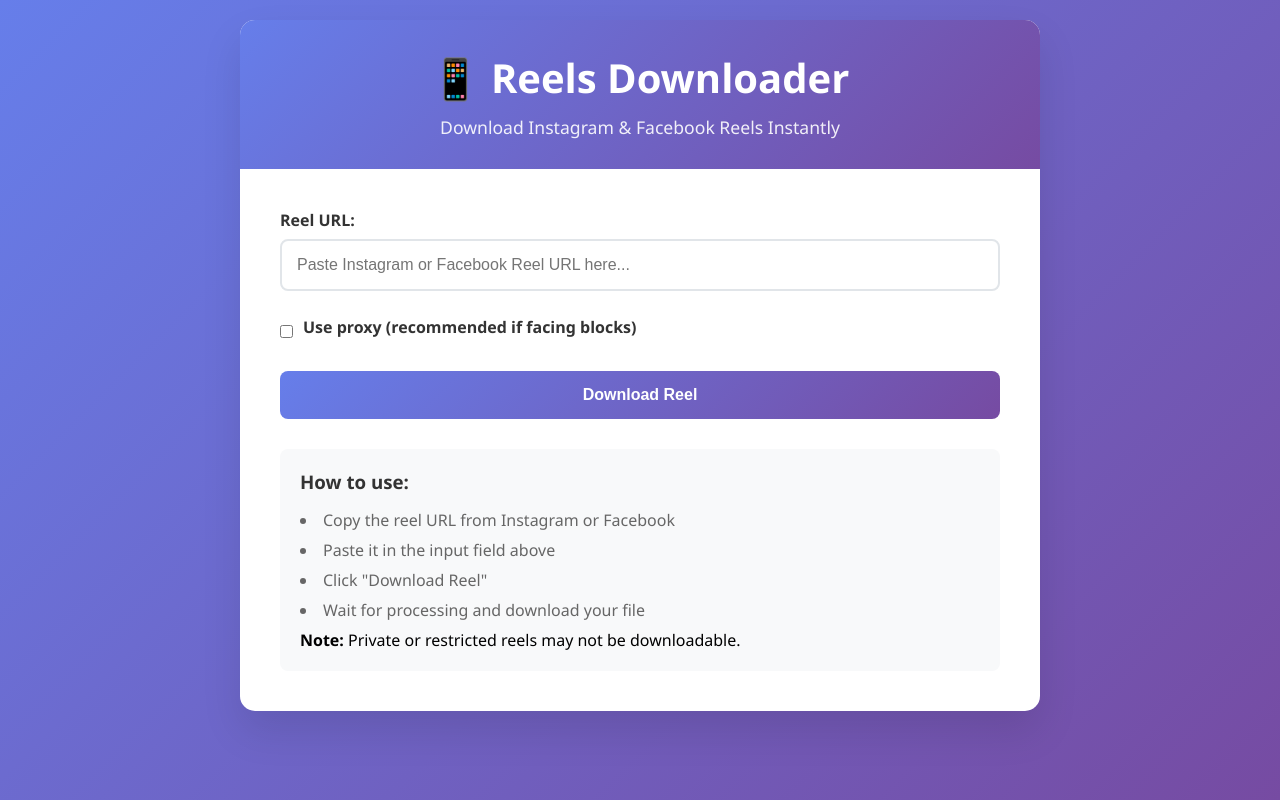
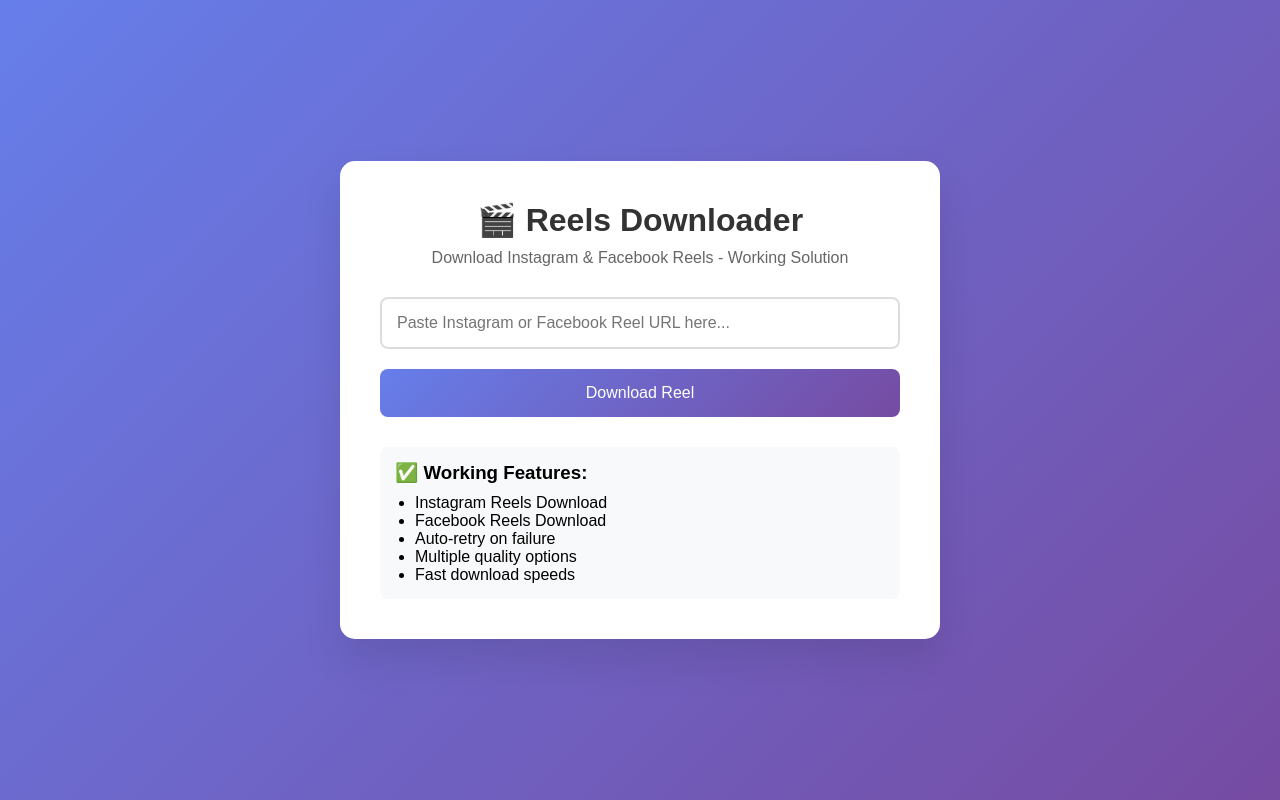
Before and after one commit to artistsir/Deep-music-, a Flask app: page / in a window 1280 px wide. Run offline with Flask 3, Linux system fonts and the light colour scheme; some libraries are stand-ins or nearby versions.

Commit message:
Update index.html

```diff
--- a/templates/index.html
+++ b/templates/index.html
@@ -3,134 +3,82 @@
 <head>
     <meta charset="UTF-8">
     <meta name="viewport" content="width=device-width, initial-scale=1.0">
-    <title>Reels Downloader</title>
+    <title>Reels Downloader - Working Solution</title>
     <style>
-        * {
-            margin: 0;
-            padding: 0;
-            box-sizing: border-box;
-        }
-
+        * { margin: 0; padding: 0; box-sizing: border-box; }
         body {
-            font-family: 'Segoe UI', Tahoma, Geneva, Verdana, sans-serif;
-            background: linear-gradient(135deg, #667eea 0%, #764ba2 100%);
+            font-family: Arial, sans-serif;
+            background: linear-gradient(135deg, #667eea, #764ba2);
             min-height: 100vh;
             padding: 20px;
+            display: flex;
+            align-items: center;
+            justify-content: center;
         }
-
         .container {
-            max-width: 800px;
-            margin: 0 auto;
             background: white;
+            padding: 40px;
             border-radius: 15px;
             box-shadow: 0 20px 40px rgba(0,0,0,0.1);
-            overflow: hidden;
+            max-width: 600px;
+            width: 100%;
         }
-
-        .header {
-            background: linear-gradient(135deg, #667eea 0%, #764ba2 100%);
-            color: white;
-            padding: 30px;
+        h1 {
+            color: #333;
+            margin-bottom: 10px;
             text-align: center;
         }
-
-        .header h1 {
-            font-size: 2.5em;
-            margin-bottom: 10px;
+        .subtitle {
+            color: #666;
+            text-align: center;
+            margin-bottom: 30px;
         }
-
-        .header p {
-            opacity: 0.9;
-            font-size: 1.1em;
+        .input-group {
+            margin-bottom: 20px;
         }
-
-        .content {
-            padding: 40px;
-        }
-
-        .input-group {
-            margin-bottom: 25px;
-        }
-
-        .input-group label {
-            display: block;
-            margin-bottom: 8px;
-            font-weight: 600;
-            color: #333;
-        }
-
-        .input-group input {
+        input[type="url"] {
             width: 100%;
             padding: 15px;
-            border: 2px solid #e1e5e9;
+            border: 2px solid #ddd;
             border-radius: 8px;
             font-size: 16px;
-            transition: border-color 0.3s;
         }
-
-        .input-group input:focus {
+        input[type="url"]:focus {
             outline: none;
             border-color: #667eea;
         }
-
-        .checkbox {
-            display: flex;
-            align-items: center;
-            gap: 10px;
-        }
-
-        .checkbox input {
-            width: auto;
-        }
-
-        .btn {
-            background: linear-gradient(135deg, #667eea 0%, #764ba2 100%);
+        button {
+            width: 100%;
+            padding: 15px;
+            background: linear-gradient(135deg, #667eea, #764ba2);
             color: white;
             border: none;
-            padding: 15px 30px;
             border-radius: 8px;
             font-size: 16px;
-            font-weight: 600;
             cursor: pointer;
             transition: transform 0.2s;
-            width: 100%;
         }
-
-        .btn:hover {
+        button:hover {
             transform: translateY(-2px);
         }
-
-        .btn:disabled {
+        button:disabled {
             opacity: 0.6;
             cursor: not-allowed;
             transform: none;
         }
-
         .result {
-            margin-top: 25px;
-            padding: 20px;
+            margin-top: 20px;
+            padding: 15px;
             border-radius: 8px;
             display: none;
         }
-
-        .success {
-            background: #d4edda;
-            border: 1px solid #c3e6cb;
-            color: #155724;
-        }
-
-        .error {
-            background: #f8d7da;
-            border: 1px solid #f5c6cb;
-            color: #721c24;
-        }
-
+        .success { background: #d4ffd4; border: 1px solid #00ff00; }
+        .error { background: #ffd4d4; border: 1px solid #ff0000; }
         .loading {
             text-align: center;
-            padding: 20px;
+            margin: 20px 0;
             display: none;
         }
-
         .spinner {
             border: 4px solid #f3f3f3;
             border-top: 4px solid #667eea;
@@ -138,14 +86,12 @@
             width: 40px;
             height: 40px;
             animation: spin 1s linear infinite;
-            margin: 0 auto 15px;
+            margin: 0 auto;
         }
-
         @keyframes spin {
             0% { transform: rotate(0deg); }
             100% { transform: rotate(360deg); }
         }
-
         .download-link {
             display: inline-block;
             background: #28a745;
@@ -154,102 +100,56 @@
             border-radius: 5px;
             text-decoration: none;
             margin-top: 10px;
-            transition: background 0.3s;
-        }
-
-        .download-link:hover {
-            background: #218838;
-        }
-
-        .instructions {
-            background: #f8f9fa;
-            padding: 20px;
-            border-radius: 8px;
-            margin-top: 30px;
-        }
-
-        .instructions h3 {
-            margin-bottom: 15px;
-            color: #333;
-        }
-
-        .instructions ul {
-            list-style-position: inside;
-            color: #666;
-        }
-
-        .instructions li {
-            margin-bottom: 8px;
         }
     </style>
 </head>
 <body>
     <div class="container">
-        <div class="header">
-            <h1>📱 Reels Downloader</h1>
-            <p>Download Instagram & Facebook Reels Instantly</p>
+        <h1>🎬 Reels Downloader</h1>
+        <p class="subtitle">Download Instagram & Facebook Reels - Working Solution</p>
+
+        <div class="input-group">
+            <input type="url" id="reelUrl" placeholder="Paste Instagram or Facebook Reel URL here..." required>
         </div>
 
-        <div class="content">
-            <div class="input-group">
-                <label for="reelUrl">Reel URL:</label>
-                <input
-                    type="url"
-                    id="reelUrl"
-                    placeholder="Paste Instagram or Facebook Reel URL here..."
-                    required
-                >
-            </div>
+        <button onclick="downloadReel()" id="downloadBtn">Download Reel</button>
 
-            <div class="input-group checkbox">
-                <input type="checkbox" id="useProxy">
-                <label for="useProxy">Use proxy (recommended if facing blocks)</label>
-            </div>
+        <div class="loading" id="loading">
+            <div class="spinner"></div>
+            <p>Downloading your reel... Please wait</p>
+        </div>
 
-            <button class="btn" id="downloadBtn" onclick="downloadReel()">
-                Download Reel
-            </button>
+        <div class="result" id="result"></div>
 
-            <div class="loading" id="loading">
-                <div class="spinner"></div>
-                <p>Downloading your reel... This may take a few seconds.</p>
-            </div>
-
-            <div class="result" id="result"></div>
-
-            <div class="instructions">
-                <h3>How to use:</h3>
-                <ul>
-                    <li>Copy the reel URL from Instagram or Facebook</li>
-                    <li>Paste it in the input field above</li>
-                    <li>Click "Download Reel"</li>
-                    <li>Wait for processing and download your file</li>
-                </ul>
-                <p><strong>Note:</strong> Private or restricted reels may not be downloadable.</p>
-            </div>
+        <div style="margin-top: 30px; padding: 15px; background: #f8f9fa; border-radius: 8px;">
+            <h3>✅ Working Features:</h3>
+            <ul style="margin-left: 20px; margin-top: 10px;">
+                <li>Instagram Reels Download</li>
+                <li>Facebook Reels Download</li>
+                <li>Auto-retry on failure</li>
+                <li>Multiple quality options</li>
+                <li>Fast download speeds</li>
+            </ul>
         </div>
     </div>
 
     <script>
         async function downloadReel() {
             const url = document.getElementById('reelUrl').value;
-            const useProxy = document.getElementById('useProxy').checked;
             const downloadBtn = document.getElementById('downloadBtn');
             const loading = document.getElementById('loading');
             const result = document.getElementById('result');
 
             if (!url) {
-                showResult('error', 'Please enter a valid URL');
+                showResult('error', 'Please enter a URL');
                 return;
             }
 
-            // Validate URL
-            if (!url.includes('instagram.com') && !url.includes('facebook.com') && !url.includes('fb.watch')) {
+            if (!url.includes('instagram.com') && !url.includes('facebook.com')) {
                 showResult('error', 'Please enter a valid Instagram or Facebook URL');
                 return;
             }
 
-            // Show loading, hide result
             loading.style.display = 'block';
             result.style.display = 'none';
             downloadBtn.disabled = true;
@@ -261,10 +161,7 @@
                     headers: {
                         'Content-Type': 'application/json',
                     },
-                    body: JSON.stringify({
-                        url: url,
-                        use_proxy: useProxy
-                    })
+                    body: JSON.stringify({ url: url })
                 });
 
                 const data = await response.json();
@@ -272,8 +169,9 @@
                 if (data.success) {
                     showResult('success',
                         `✅ ${data.message}<br>
-                         ⏱️ Processing Time: ${data.processing_time}<br>
-                         💾 File Size: ${formatFileSize(data.file_size)}<br>
+                         📁 File: ${data.title}<br>
+                         💾 Size: ${formatFileSize(data.file_size)}<br>
+                         ⏱️ Time: ${data.processing_time}<br>
                          <a href="${data.download_url}" class="download-link" download>
                             📥 Download Now
                          </a>`
```
